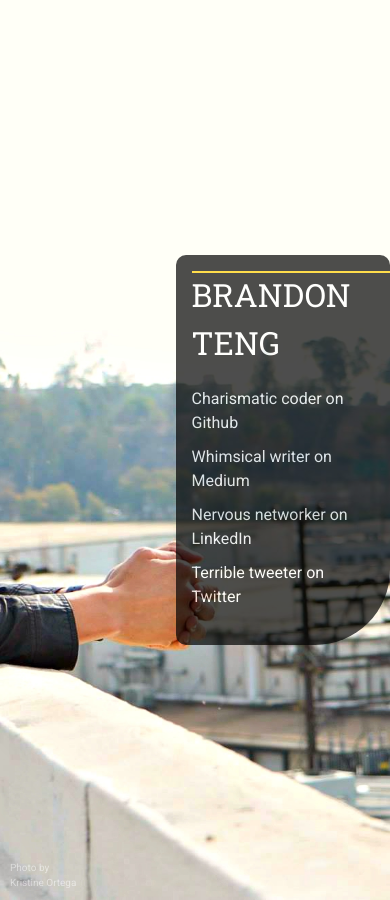
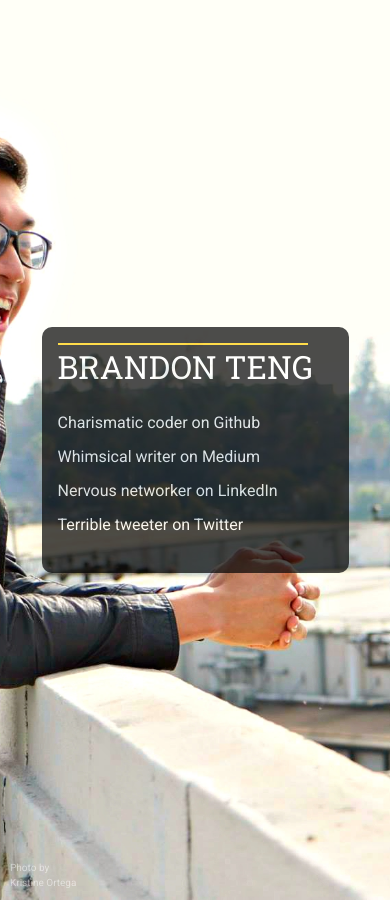
Before and after one commit to bteng22/bteng22.github.io, a Jekyll site: the page built from 00-index.html, in a window 390 px wide. Built offline with Jekyll 4.4.1, drawn with Linux system fonts in a browser that asks for light colours.

Commit message:
implementing mobile responsivity

```diff
--- a/_sass/_layout.scss
+++ b/_sass/_layout.scss
@@ -10,6 +10,7 @@ body, html {
 html {
   background: url(../images/wallpaper.jpg) no-repeat center center fixed;
   background-size: cover;
+  transition: background-position-x 0.3s;
 }
 
 /***
@@ -119,6 +120,22 @@ FOOTER
 }
 
 /***
+MEDIA QUERIES
+***/
+
+
+@include media-query($on-palm) {
+  html {
+    background-position-x: 40%;
+  }
+
+  .content {
+    margin: 0;
+    border-radius: 10px;
+  }
+}
+
+/***
 REUSABLE
 ***/
 
--- a/css/main.scss
+++ b/css/main.scss
@@ -27,7 +27,7 @@ $grey-color-dark:  darken($grey-color, 25%);
 // Width of the content area
 $content-width:    1160px;
 
-$on-palm:          600px;
+$on-palm:          580px;
 $on-laptop:        800px;
 
 
@@ -39,6 +39,7 @@ $on-laptop:        800px;
 //         padding-left: $spacing-unit / 2;
 //     }
 // }
+
 @mixin media-query($device) {
     @media screen and (max-width: $device) {
         @content;
```
